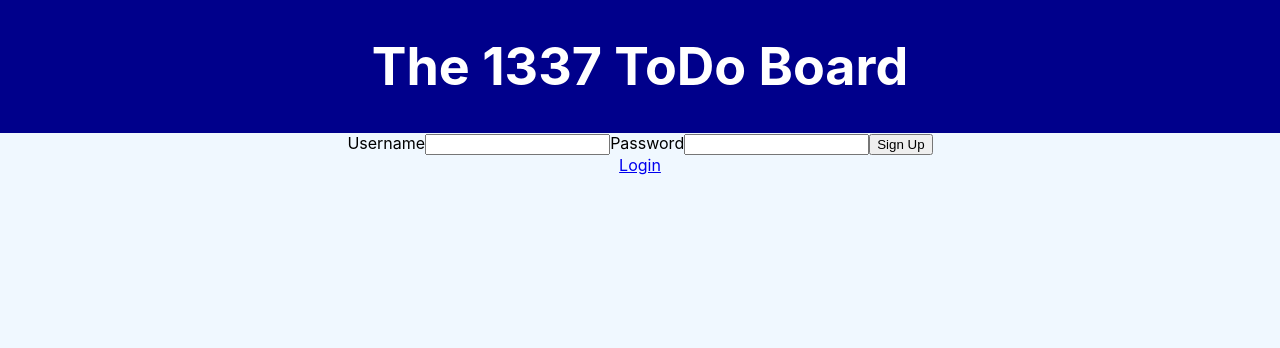
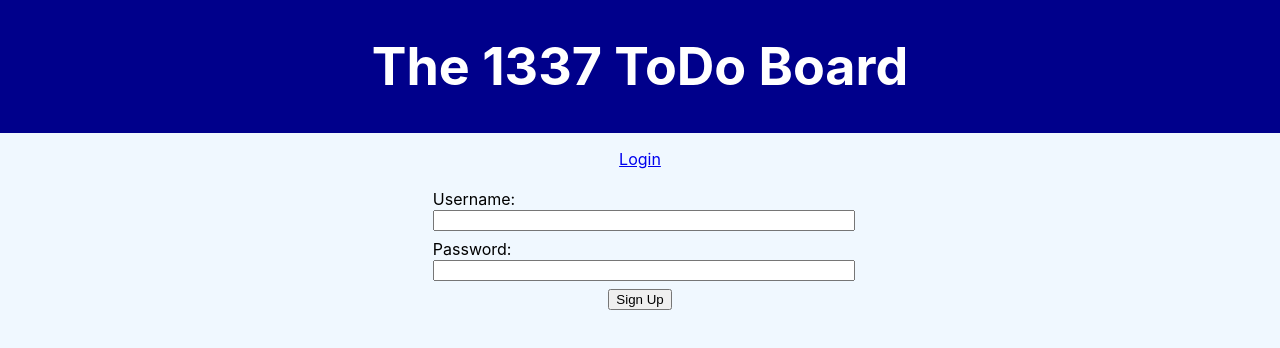
Before and after one commit to neuefische/java-todo-frontend, a React (Create React App) app in the folder frontend/: page /register in a window 1280 px wide. Shown: the top 348 px of the page. Built offline with nearby package versions, Linux system fonts and the light colour scheme; no server answers.

Commit message:
add style to login and sign up

```diff
--- /dev/null
+++ b/frontend/src/component/LoginForm/LoginForm.css
@@ -0,0 +1,33 @@
+.login-container {
+    display: flex;
+    overflow: auto;
+    flex-direction: column;
+    align-items: center;
+}
+.link-register {
+    margin-block: 1rem;
+}
+.form-submit {
+    display: flex;
+    flex-direction: column;
+    width: 33%;
+}
+.login-element {
+    margin: 0.25rem;
+}
+.input-login {
+    width: 100%;
+}
+.login-label {
+    display: flex;
+    flex-direction: column;
+    width: 100%;
+    text-align: start;
+    margin: 0;
+
+}
+.button-submit {
+    width: fit-content;
+    align-self: center;
+    margin: 0.25rem;
+}
--- a/frontend/src/component/LoginForm/LoginForm.tsx
+++ b/frontend/src/component/LoginForm/LoginForm.tsx
@@ -1,7 +1,7 @@
 import {ChangeEvent, FormEvent, useState} from "react";
 import {Link, useNavigate} from "react-router-dom";
 import axios from "axios";
-import useAuth from "../../hooks/useAuth";
+import "./LoginForm.css"
 
 export default function LoginForm() {
     const [username, setUsername] = useState<string>("")
@@ -29,18 +29,20 @@ export default function LoginForm() {
 
     return(
         <>
-            <form onSubmit={handleSubmit}>
-                <label>
-                    Username
-                    <input type="text" value={username} onChange={handleUsername}/>
-                </label>
-                <label>
-                    Password
-                    <input type="password" value={password} onChange={handlePassword}/>
-                </label>
-                <button type="submit">Login</button>
-            </form>
-            <Link to={"/register"}>Register new account</Link>
+            <div className={"login-container"}>
+                <Link className={"link-register"} to={"/register"}>Register new account</Link>
+                <form className={"form-submit"} onSubmit={handleSubmit}>
+                    <label className={"login-element"}>
+                        <p className={"login-label"}>Username:</p>
+                        <input className={"input-login"} type="text" value={username} onChange={handleUsername}/>
+                    </label>
+                    <label className={"login-element"}>
+                        <p className={"login-label"}>Password:</p>
+                        <input className={"input-login"} type="password" value={password} onChange={handlePassword}/>
+                    </label>
+                    <button className={"button-submit"} type="submit">Login</button>
+                </form>
+            </div>
         </>
     )
 }
--- a/frontend/src/component/RegistrationForm/RegistrationForm.tsx
+++ b/frontend/src/component/RegistrationForm/RegistrationForm.tsx
@@ -24,18 +24,20 @@ export default function RegistrationForm() {
 
     return(
         <>
-            <form onSubmit={handleSubmit}>
-                <label>
-                    Username
-                    <input type="text" value={username} onChange={handleUsername}/>
-                </label>
-                <label>
-                    Password
-                    <input type="password" value={password} onChange={handlePassword}/>
-                </label>
-                <button type="submit">Sign Up</button>
-            </form>
-            <Link to={"/login"}>Login</Link>
+            <div className={"login-container"}>
+                <Link className={"link-register"} to={"/login"}>Login</Link>
+                <form className={"form-submit"} onSubmit={handleSubmit}>
+                    <label className={"login-element"}>
+                        <p className={"login-label"}>Username:</p>
+                        <input className={"input-login"} type="text" value={username} onChange={handleUsername}/>
+                    </label>
+                    <label className={"login-element"}>
+                        <p className={"login-label"}>Password:</p>
+                        <input className={"input-login"} type="password" value={password} onChange={handlePassword}/>
+                    </label>
+                    <button className={"button-submit"} type="submit">Sign Up</button>
+                </form>
+            </div>
         </>
     )
 }
```
